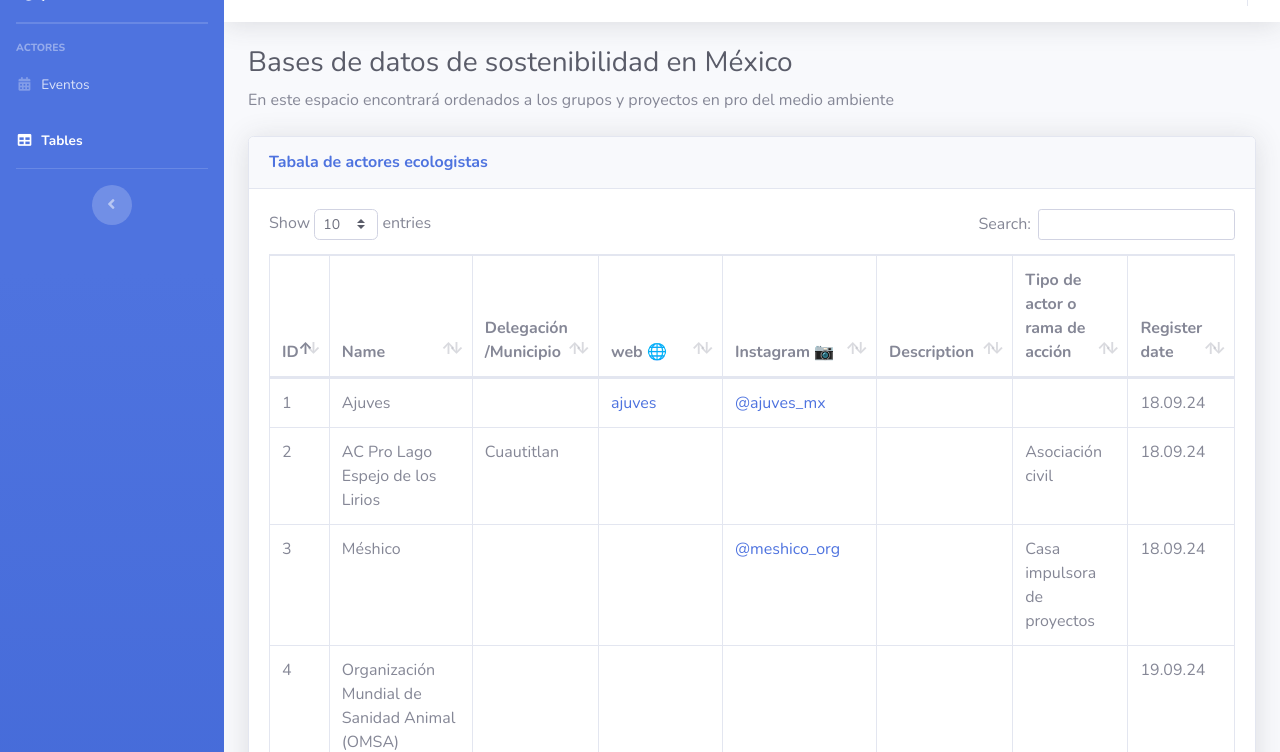
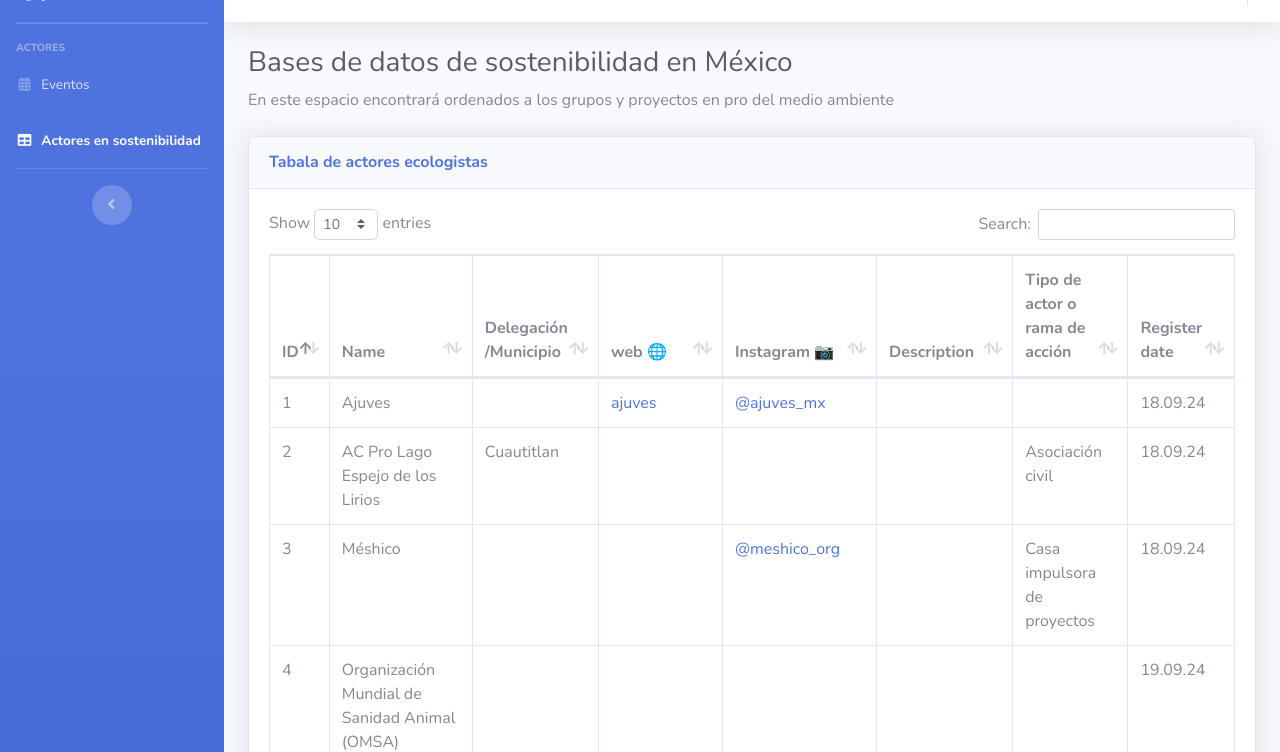
Before and after one commit to ecogaiasos/web, a website with bundled scripts: page tables.html in a window 1280 px wide. Shown: the part 48-800 px from the top of the page. Built offline with nearby package versions, Linux system fonts and the light colour scheme.

Commit message:
Add files via upload

```diff
--- a/tables.html
+++ b/tables.html
@@ -156,7 +156,7 @@
             <li class="nav-item active">
                 <a class="nav-link" href="tables.html">
                     <i class="fas fa-fw fa-table"></i>
-                    <span>Tables</span></a>
+                    <span>Actores en sostenibilidad</span></a>
             </li>
 
             <!-- Divider -->
```
